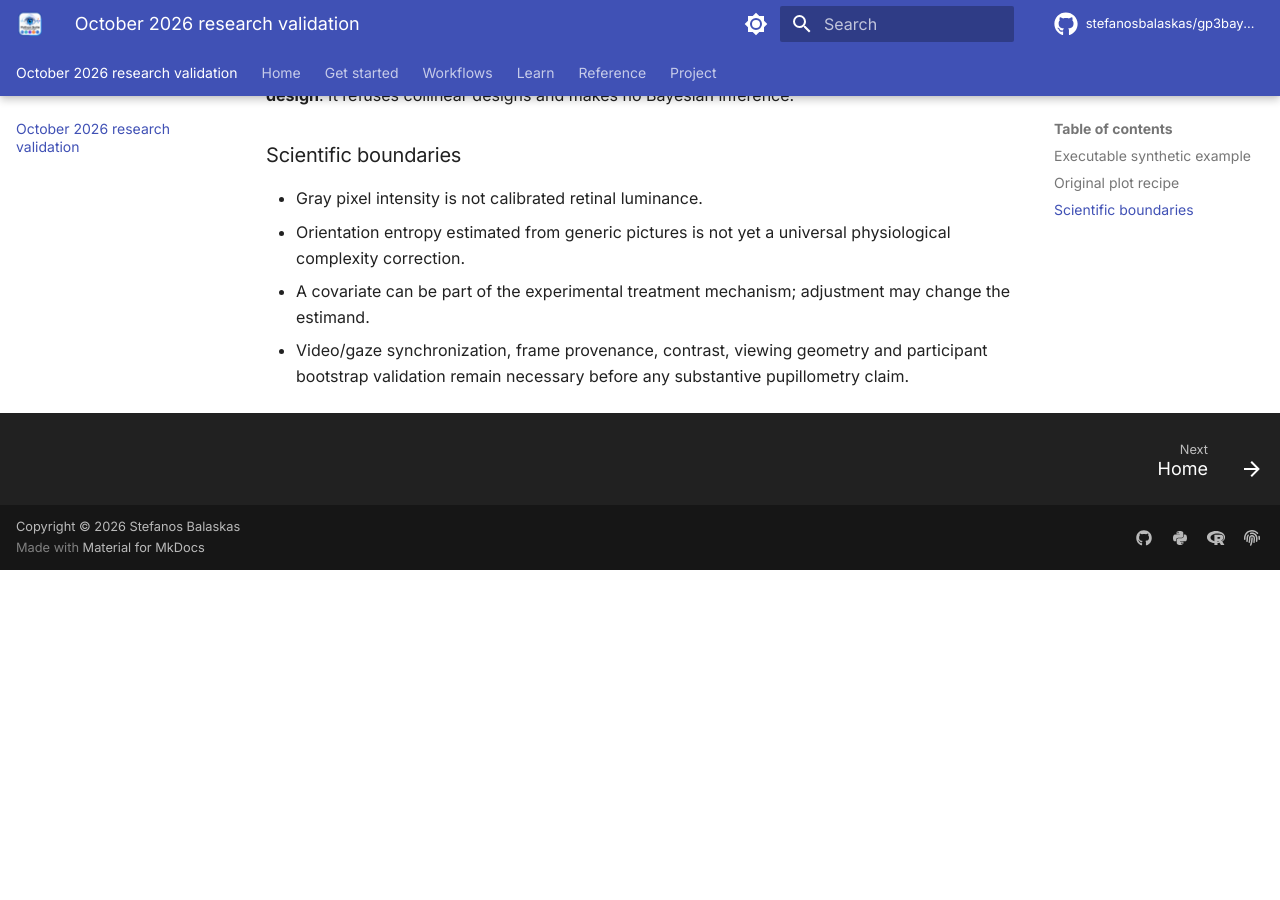
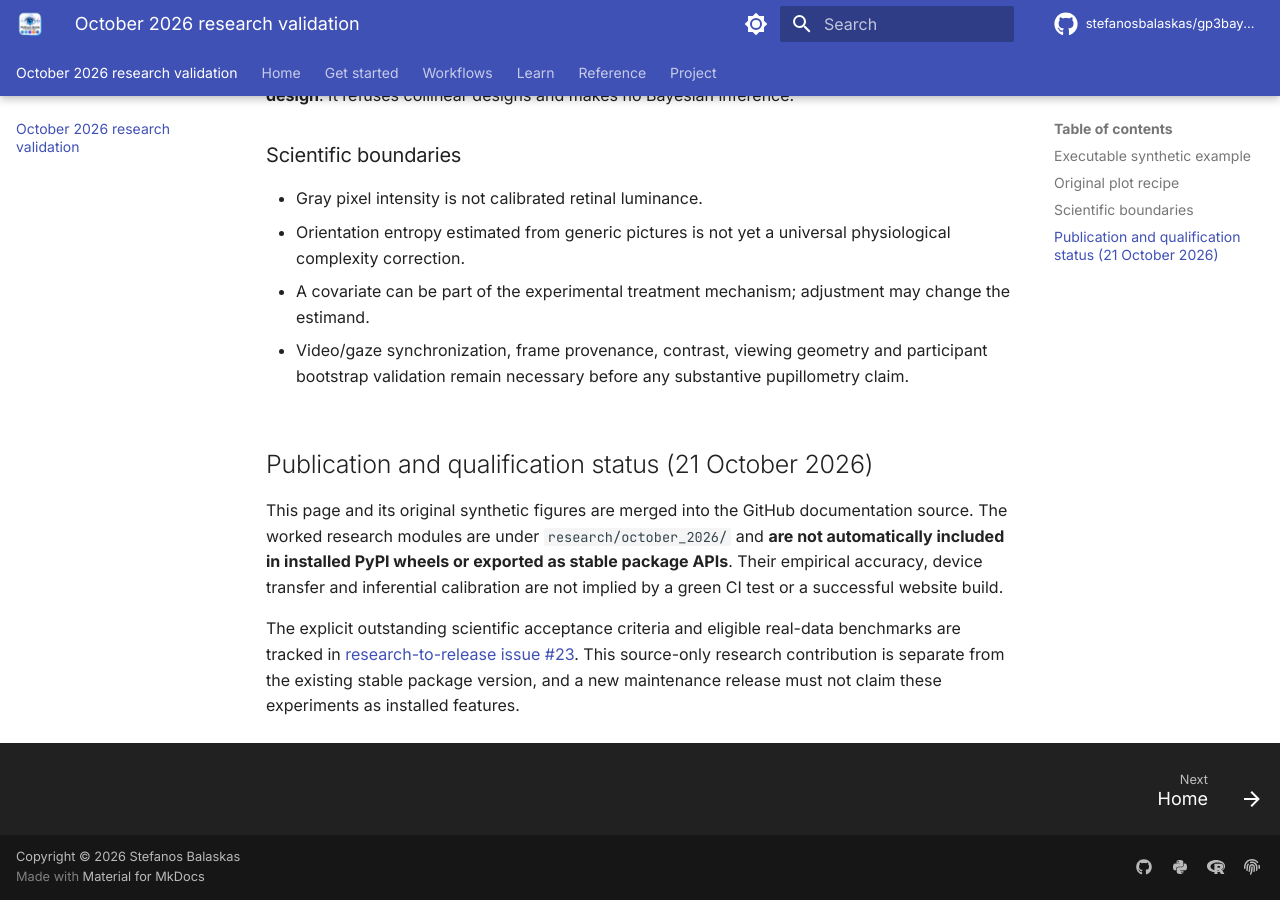
Before and after one commit to stefanosbalaskas/gp3bayespy, an MkDocs documentation site: the page built from docs/research/october-2026-gaze-contingent-pupil.md, in a window 1280 px wide and 900 px high, scrolled down 1601 px. Built offline with MkDocs 1.6.1 and Material for MkDocs 9.7.7, drawn with Linux system fonts in a browser that asks for light colours; comment, search, counter and statistics services are not loaded; before the commit the page ends 2171 px from its top, so only the background shows below that.

Commit message:
Docs: showcase Bayesian pupillometry methods and synthetic figure
* docs: publish explicit scientific qualification and PyPI availability boundary

* docs: showcase research article and synthetic figure in repository landing page

```diff
--- a/docs/research/october-2026-gaze-contingent-pupil.md
+++ b/docs/research/october-2026-gaze-contingent-pupil.md
@@ -42,3 +42,9 @@
 - Orientation entropy estimated from generic pictures is not yet a universal physiological complexity correction.
 - A covariate can be part of the experimental treatment mechanism; adjustment may change the estimand.
 - Video/gaze synchronization, frame provenance, contrast, viewing geometry and participant bootstrap validation remain necessary before any substantive pupillometry claim.
+
+## Publication and qualification status (21 October 2026)
+
+This page and its original synthetic figures are merged into the GitHub documentation source. The worked research modules are under `research/october_2026/` and **are not automatically included in installed PyPI wheels or exported as stable package APIs**. Their empirical accuracy, device transfer and inferential calibration are not implied by a green CI test or a successful website build.
+
+The explicit outstanding scientific acceptance criteria and eligible real-data benchmarks are tracked in [research-to-release issue #23](https://github.com/stefanosbalaskas/gp3bayespy/issues/23). This source-only research contribution is separate from the existing stable package version, and a new maintenance release must not claim these experiments as installed features.
```
Also changed, not shown: README.md (+6 -0 lines).
